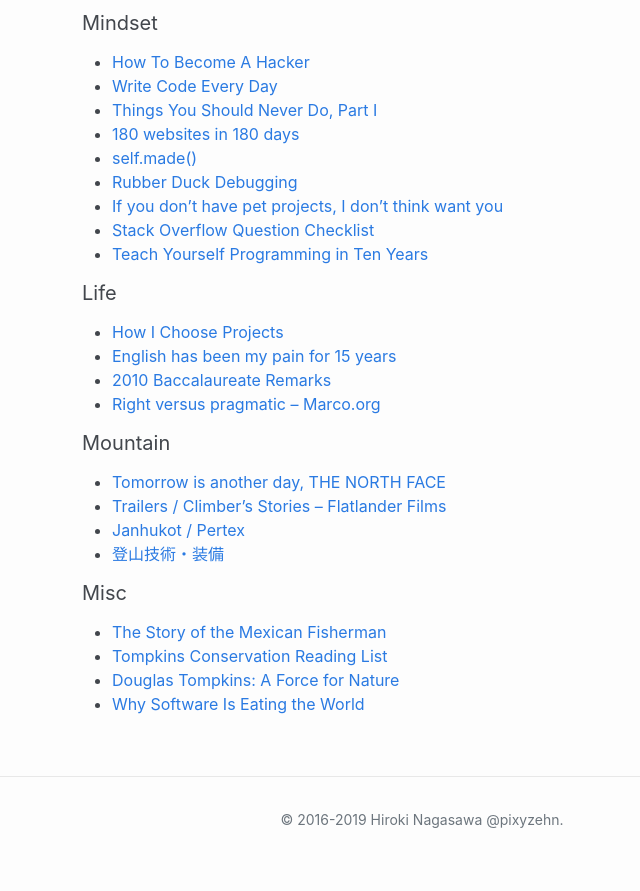
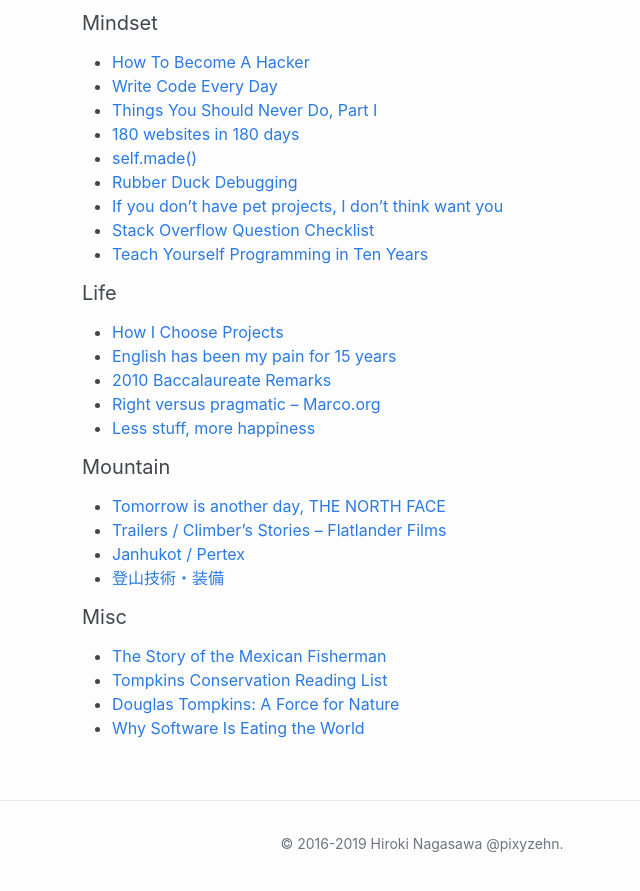
Before and after one commit to pixyzehn/pixyzehn.com, a Jekyll site: the page built from pages/things_i_like.md, in a window 1280 px wide and 900 px high, scrolled down 586 px. Shown: the top 891 px of the window, without its empty margins (218-858 px from the left). Built offline with Jekyll 4.4.1, drawn with Linux system fonts in a browser that asks for light colours; nearby versions of some CDN libraries; library files that are not in the unit come from our copies.

Commit message:
Update page

```diff
--- a/pages/things_i_like.md
+++ b/pages/things_i_like.md
@@ -39,6 +39,7 @@ To be added...
 - [English has been my pain for 15 years](http://antirez.com/news/61)
 - [2010 Baccalaureate Remarks](https://www.princeton.edu/news/2010/05/30/2010-baccalaureate-remarks)
 - [Right versus pragmatic – Marco.org](https://marco.org/2012/02/25/right-vs-pragmatic)
+- [Less stuff, more happiness](https://www.ted.com/talks/graham_hill_less_stuff_more_happiness)
 
 #### Mountain
 - [Tomorrow is another day, THE NORTH FACE](https://www.goldwin.co.jp/tnf/special/tomorrow_is_another_day/)
```
